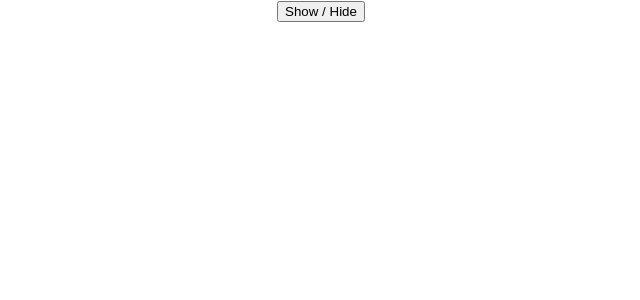
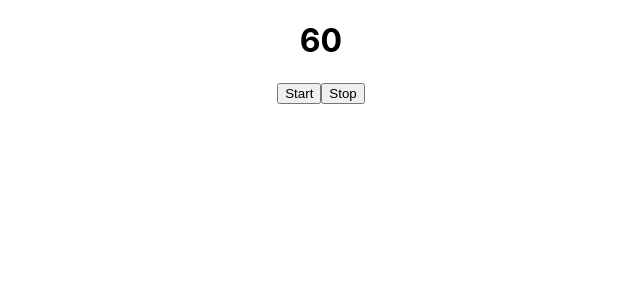
Before and after one commit to MrNoooo007/Learn-React, a React (Create React App) app in the folder tiktok/: page / in a window 1280 px wide. Shown: the top 300 px of the page, without its empty margins (319-959 px from the left). Built offline with nearby package versions, Linux system fonts and the light colour scheme.

Commit message:
add code for useRef

```diff
--- a/tiktok/src/App.js
+++ b/tiktok/src/App.js
@@ -1,17 +1,27 @@
 import './App.css';
-import { useState } from 'react';
+import {useRef, useState} from 'react';
 import Content from './Content';
 
 
 function App() {
-  const [show, setShow] = useState(false);
-  const handleShow = () => {
-    setShow(!show);
+  const [count, setCount] = useState(60);
+  let timerId = useRef();
+
+  const handleStartCount = () => {
+    timerId.current = setInterval(() => {
+      setCount(pre => pre + 1)
+    },1000)
   }
+
+  const handleStopCount = () => {
+    clearInterval(timerId.current)
+  }
+
   return (
     <div className="App">
-      <button onClick={handleShow}>Show / Hide</button>
-      { show && <Content/> }
+      <h1>{ count }</h1>
+      <button onClick={handleStartCount}>Start</button>
+      <button onClick={handleStopCount}>Stop</button>
     </div>
   );
 }
--- a/tiktok/src/Content.js
+++ b/tiktok/src/Content.js
@@ -3,31 +3,9 @@ import { useState } from 'react';
 
 
 function Content() {
-    const [avt, setAvt] = useState();
-
-    useEffect(() => {
-        return () => {
-            avt && URL.revokeObjectURL(avt.preview);
-        }
-    }, [avt])
-
-
-    const handleUploadImg = (e) => {
-        const file = e.target.files[0];
-
-        file.preview = URL.createObjectURL(file);
-        setAvt(file);
-    }
-
     return (
         <div>
-            <input
-                type='file'
-                onChange={handleUploadImg}
-            />
-            {avt && (
-                <img src={avt.preview} />
-            )}
+            <h1>Hello</h1>
         </div>
     )
 }
```
